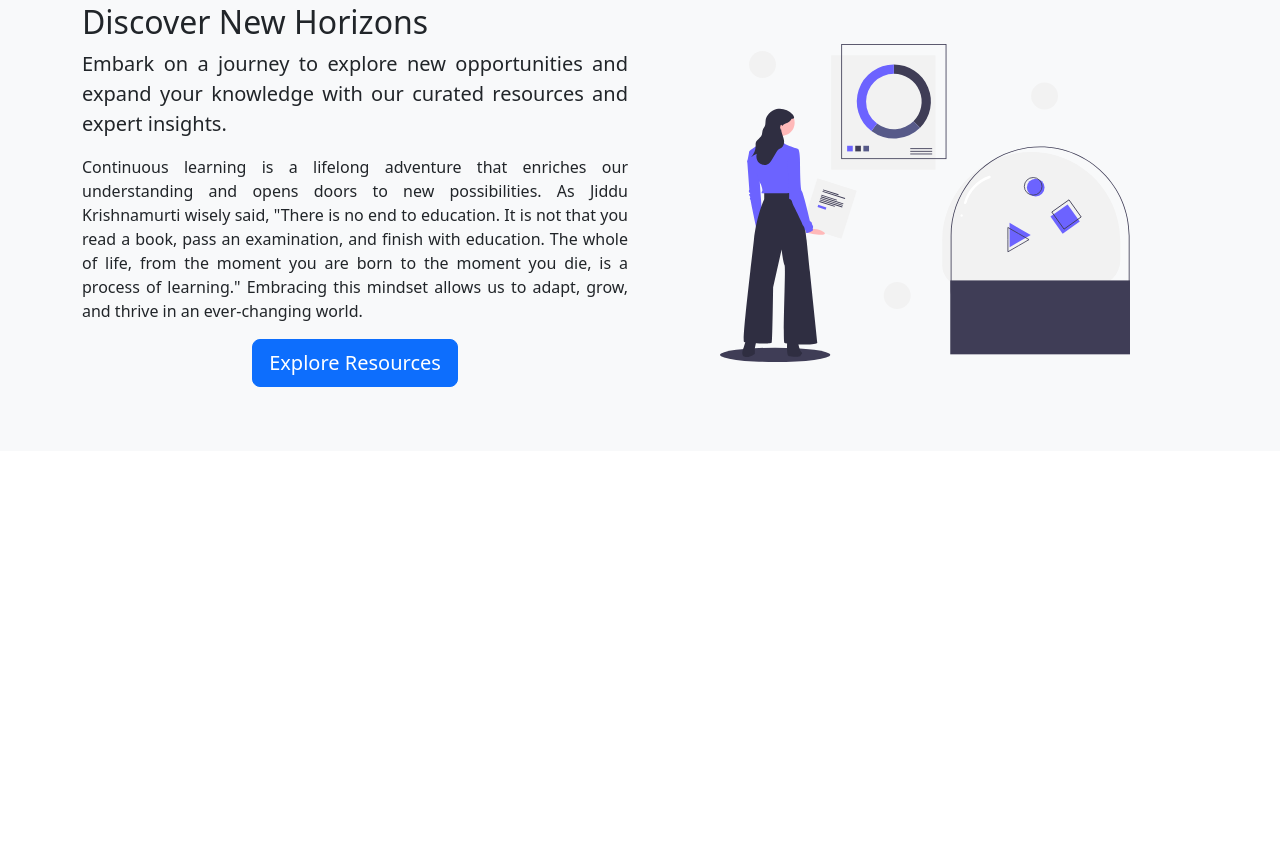
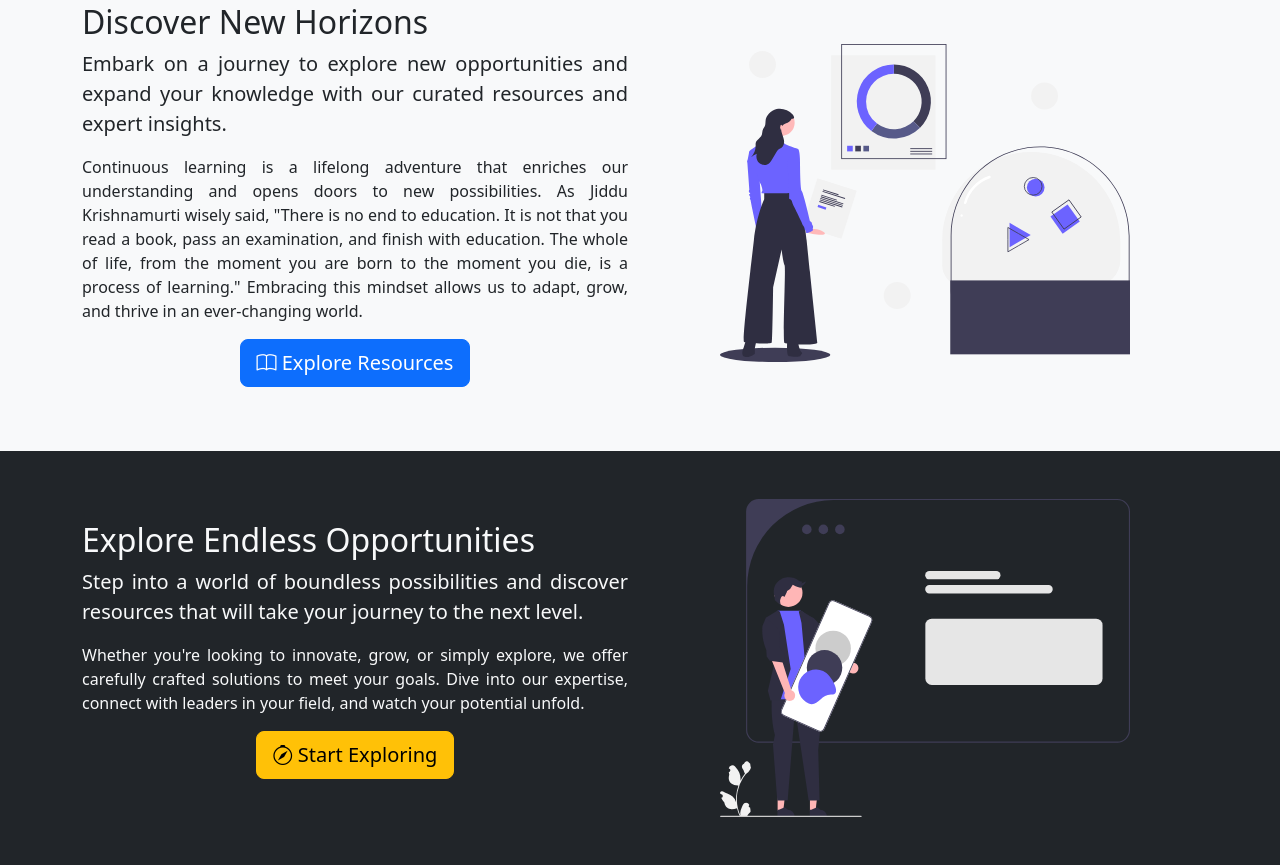
Before and after one commit to ArnaudHalvick/bootstrap-test-site, a plain HTML site: page index.html in a window 1280 px wide. Shown: the part 1000-1865 px from the top of the page. Before the commit the page ends 1451 px from the top, so only its background shows below. Drawn offline with nearby package versions, Linux system fonts and the light colour scheme.

Commit message:
Add 'Explore' section with dark background, aligned text, and compass icon for exploration theme

```diff
--- a/index.html
+++ b/index.html
@@ -160,7 +160,7 @@
             </p>
             <div class="d-flex justify-content-center">
               <a href="#resources" class="btn btn-primary btn-lg mb-3">
-                Explore Resources
+                <i class="bi bi-book"></i> Explore Resources
               </a>
             </div>
           </div>
@@ -175,6 +175,39 @@
       </div>
     </section>
 
+    <!-- Explore Section -->
+    <section id="explore" class="p-5 bg-dark text-light">
+      <div class="container">
+        <div class="row align-items-center justify-content-between">
+          <div class="col-md-6">
+            <h2>Explore Endless Opportunities</h2>
+            <p class="lead text-justify">
+              Step into a world of boundless possibilities and discover
+              resources that will take your journey to the next level.
+            </p>
+            <p class="text-justify">
+              Whether you're looking to innovate, grow, or simply explore, we
+              offer carefully crafted solutions to meet your goals. Dive into
+              our expertise, connect with leaders in your field, and watch your
+              potential unfold.
+            </p>
+            <div class="d-flex justify-content-center">
+              <a href="#opportunities" class="btn btn-warning btn-lg mb-3">
+                <i class="bi bi-compass"></i> Start Exploring
+              </a>
+            </div>
+          </div>
+          <div class="col-md-6 text-center">
+            <img
+              src="img/undraw_innovative_9l1b.svg"
+              alt="Explore"
+              class="img-fluid w-75"
+            />
+          </div>
+        </div>
+      </div>
+    </section>
+
     <script
       src="https://cdn.jsdelivr.net/npm/bootstrap@5.3.3/dist/js/bootstrap.bundle.min.js"
       integrity="sha384-YvpcrYf0tY3lHB60NNkmXc5s9fDVZLESaAA55NDzOxhy9GkcIdslK1eN7N6jIeHz"
```
Also changed, not shown: img/undraw_innovative_9l1b.svg (added).
